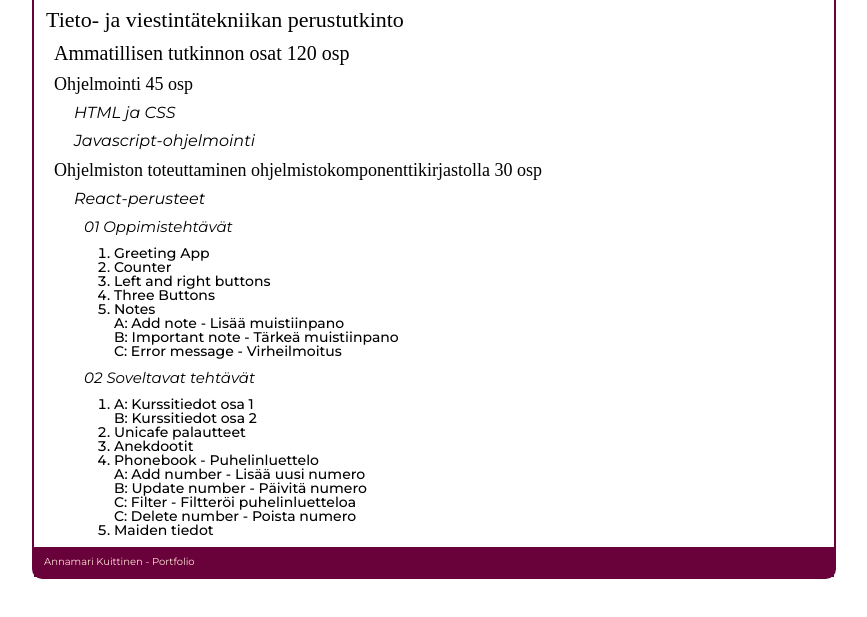
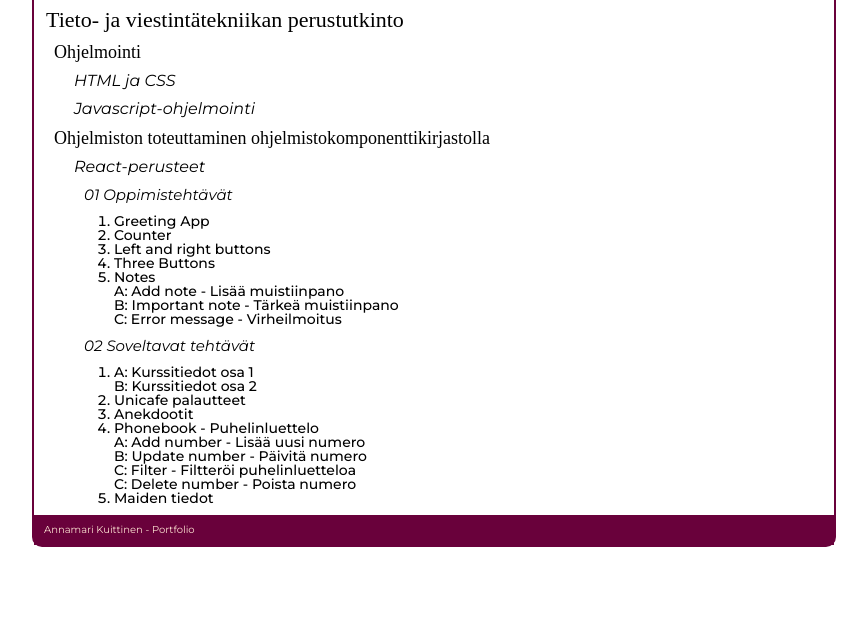
Before and after one commit to AnnamariKoo/ak-portfolio, a plain HTML site: page ohjelmiston-toteuttaminen-ohjelmistokomponenttikirjastolla/react-perusteet/index.html in a window 1280 px wide. Shown: the part 163-780 px from the top of the page, without its empty margins (206-1073 px from the left). Drawn offline with Linux system fonts and the light colour scheme; a web font is replaced by a local one.

Commit message:
Otsikkoja muokattu

```diff
--- a/ohjelmiston-toteuttaminen-ohjelmistokomponenttikirjastolla/react-perusteet/index.html
+++ b/ohjelmiston-toteuttaminen-ohjelmistokomponenttikirjastolla/react-perusteet/index.html
@@ -30,8 +30,11 @@
 
     <article class="ops">
       <h1>Tieto- ja viestintätekniikan perustutkinto</h1>
-      <h2 class="sisennys-2rem">Ammatillisen tutkinnon osat 120 osp</h2>
-      <h3 class="sisennys-2rem">Ohjelmointi 45 osp</h3>
+      <!-- <h2 class="sisennys-2rem">Ammatillisen tutkinnon osat 120 osp</h2> -->
+      <h3 class="sisennys-2rem">
+        Ohjelmointi
+        <!-- 45 osp -->
+      </h3>
 
       <h4 class="sisennys-4rem">
         <a href="../../ohjelmointi/html-ja-css/">HTML ja CSS</a>
@@ -84,7 +87,8 @@
       </h4> -->
 
       <h3 class="sisennys-2rem">
-        Ohjelmiston toteuttaminen ohjelmistokomponenttikirjastolla 30 osp
+        Ohjelmiston toteuttaminen ohjelmistokomponenttikirjastolla
+        <!-- 30 osp -->
       </h3>
 
       <h4 class="sisennys-4rem">
```
Also changed, not shown: index.html (+6 -3 lines), ohjelmointi/html-ja-css/index.html (+7 -3 lines), ohjelmointi/javascript-ohjelmointi/index.html (+7 -3 lines).
